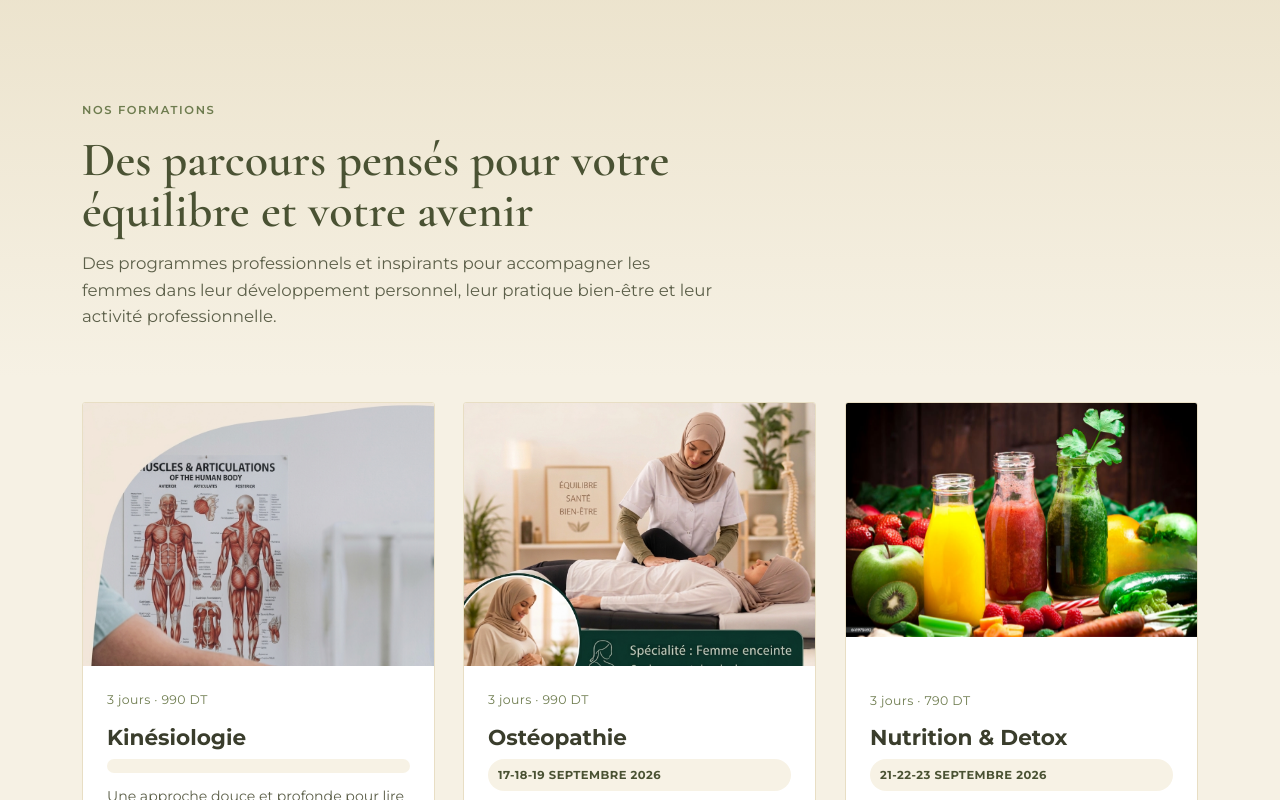
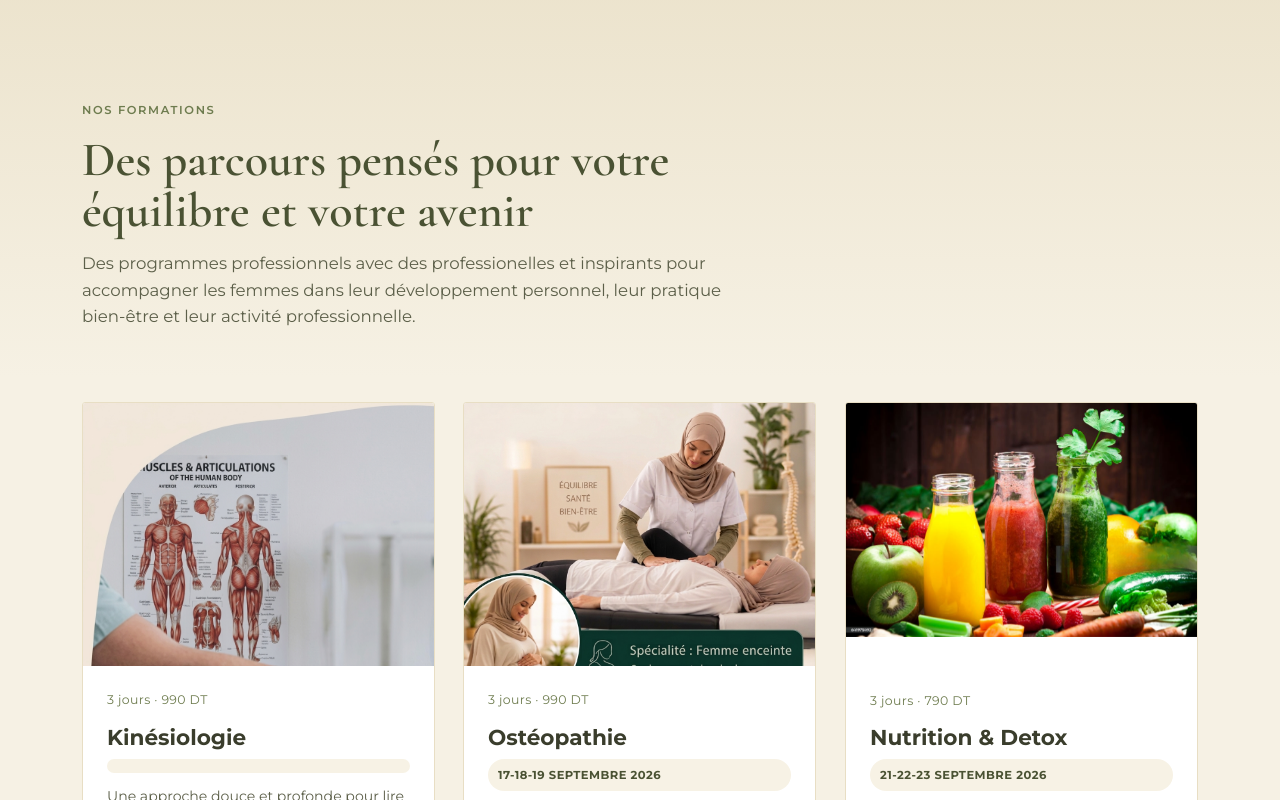
Before and after one commit to lindalindachaibi-ux/Essenti-Elle, a Next.js app: page /formations in a window 1280 px wide. Shown: the top 800 px of the page. Built offline with nearby package versions, Linux system fonts and the light colour scheme.

Commit message:
ajout images et informations au catalogue 2

```diff
--- a/app/formations/data.ts
+++ b/app/formations/data.ts
@@ -46,9 +46,9 @@ export const formations: Formation[] = [
       summary: "L'ostéopathie aide à soulager les douleurs, améliorer la mobilité et favoriser un meilleur fonctionnement du corps au quotidien.",
       goals: [
           "Anatomie fonctionnelle du bassin féminin",
-          "Repérer les zones de tension et de restriction",
-          "Développer des gestes doux et efficaces",
-          "Créer une approche personnalisée et globale",
+          "Repérer les zones de tension et de restriction ",
+          "Développer des gestes doux et efficaces sur des zones spécifiques",
+          "Créer une approche personnalisée et globale pour chaque cas ",
       ],
       format: [
           "Approche manuelle structurée",
--- a/app/formations/page.tsx
+++ b/app/formations/page.tsx
@@ -9,7 +9,7 @@ export default function FormationsPage() {
           <span className="label">Nos formations</span>
           <h1>Des parcours pensés pour votre équilibre et votre avenir</h1>
           <p>
-            Des programmes professionnels et inspirants pour accompagner les
+            Des programmes professionnels avec des professionelles  et inspirants pour accompagner les
             femmes dans leur développement personnel, leur pratique bien-être et
             leur activité professionnelle.
           </p>
```
